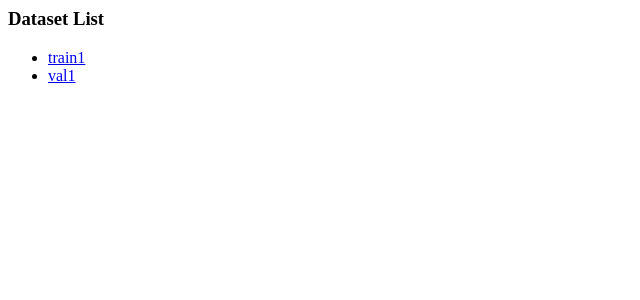
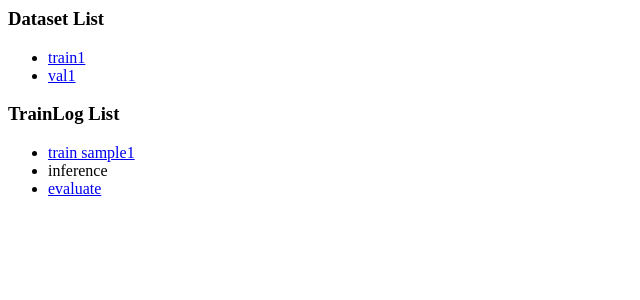
Before and after one commit to KASSII/ai-webapp, a Django app: page /project/1/ in a window 1280 px wide. Shown: the top 300 px of the page, without its empty margins (0-640 px from the left). Run offline with Django 3.2, Linux system fonts and the light colour scheme; a user stored in the database is signed in; data comes from the database, SQL or seed files in the repository; both versions use the stored data as it was after the commit.

Commit message:
evaluateの画面モック表示まで実装

```diff
--- /dev/null
+++ b/WebAppProject/main/templates/main/evaluate.html
@@ -0,0 +1 @@
+<h1>Evaluate</h1>
--- a/WebAppProject/main/templates/main/project_detail.html
+++ b/WebAppProject/main/templates/main/project_detail.html
@@ -4,3 +4,15 @@
     <li><a href="/dataset/{{ dataset.id }}/">{{ dataset.name }}</a></li>
 {% endfor %}
 </ul>
+
+<h3>TrainLog List</h3>
+<ul>
+{% for train_log in train_log_list %}
+    <li><a href="/train_log/{{ train_log.id }}/">{{ train_log.description }}</a></li>
+    {% if train_log.status == 1 %}
+    <li>inference</li>
+    <li><a href="/evaluate/{{ train_log.id }}/">evaluate</a></li>
+    <p></p>
+    {% endif %}
+{% endfor %}
+</ul>
--- /dev/null
+++ b/WebAppProject/main/templates/main/train_log_detail.html
@@ -0,0 +1 @@
+<h1>train_log_detail</h1>
--- a/WebAppProject/main/urls.py
+++ b/WebAppProject/main/urls.py
@@ -7,5 +7,7 @@ urlpatterns = [
     path('project/', views.project_overview, name='project_overview'),
     path('project/<int:project_id>/', views.project_detail, name='project_detail'),
     path('dataset/<int:dataset_id>/', views.dataset_detail, name='dataset_detail'),
+    path('train_log/<int:train_log_id>/', views.train_log_detail, name='train_log_detail'),
+    path('evaluate/<int:train_log_id>/', views.evaluate, name='evaluate'),
     path('upload_test/', views.upload_test, name='upload_test'),
 ]
--- a/WebAppProject/main/views.py
+++ b/WebAppProject/main/views.py
@@ -7,7 +7,7 @@ from django.http import HttpResponse
 from django.contrib.auth.decorators import login_required
 from django.views.decorators.csrf import csrf_exempt
 
-from .models import Project, Dataset
+from .models import Project, Dataset, TrainLog
 from .models import TaskType
 from AI_webApp.settings import DATASET_ROOT
 from . import core
@@ -31,9 +31,9 @@ def project_detail(request, project_id):
     if project.user.id != user.id:
         raise Http404("Authentication error")
 
-    # Get relevant datasets
-    dataset_list = Dataset.objects.filter(project=project)
-    context = {"dataset_list": dataset_list}
+    dataset_list = Dataset.objects.filter(project=project)             # Get relevant datasets
+    train_log_list = TrainLog.objects.filter(project=project)          # Get relevant train log
+    context = {"dataset_list": dataset_list, "train_log_list": train_log_list}
     return render(request, 'main/project_detail.html', context)
 
 @login_required
@@ -59,6 +59,28 @@ def dataset_detail(request, dataset_id):
         response = simplejson.dumps({'loaded_data':loaded_data}, use_decimal=True)
         return HttpResponse(response, content_type="text/javascript")
 
+@login_required
+def train_log_detail(request, train_log_id):
+    user = request.user
+    train_log = get_object_or_404(TrainLog, pk=train_log_id)
+    if train_log.project.user.id != user.id:
+        raise Http404("Authentication error")
+
+    if request.method == "GET":
+        context = {}
+        return render(request, 'main/train_log_detail.html', context)
+
+@login_required
+def evaluate(request, train_log_id):
+    user = request.user
+    train_log = get_object_or_404(TrainLog, pk=train_log_id)
+    if train_log.project.user.id != user.id:
+        raise Http404("Authentication error")
+
+    if request.method == "GET":
+        context = {}
+        return render(request, 'main/evaluate.html', context)
+
 @csrf_exempt
 def upload_test(request):
     if request.method == 'GET':
```
Also changed, not shown: WebAppProject/db.sqlite3.
